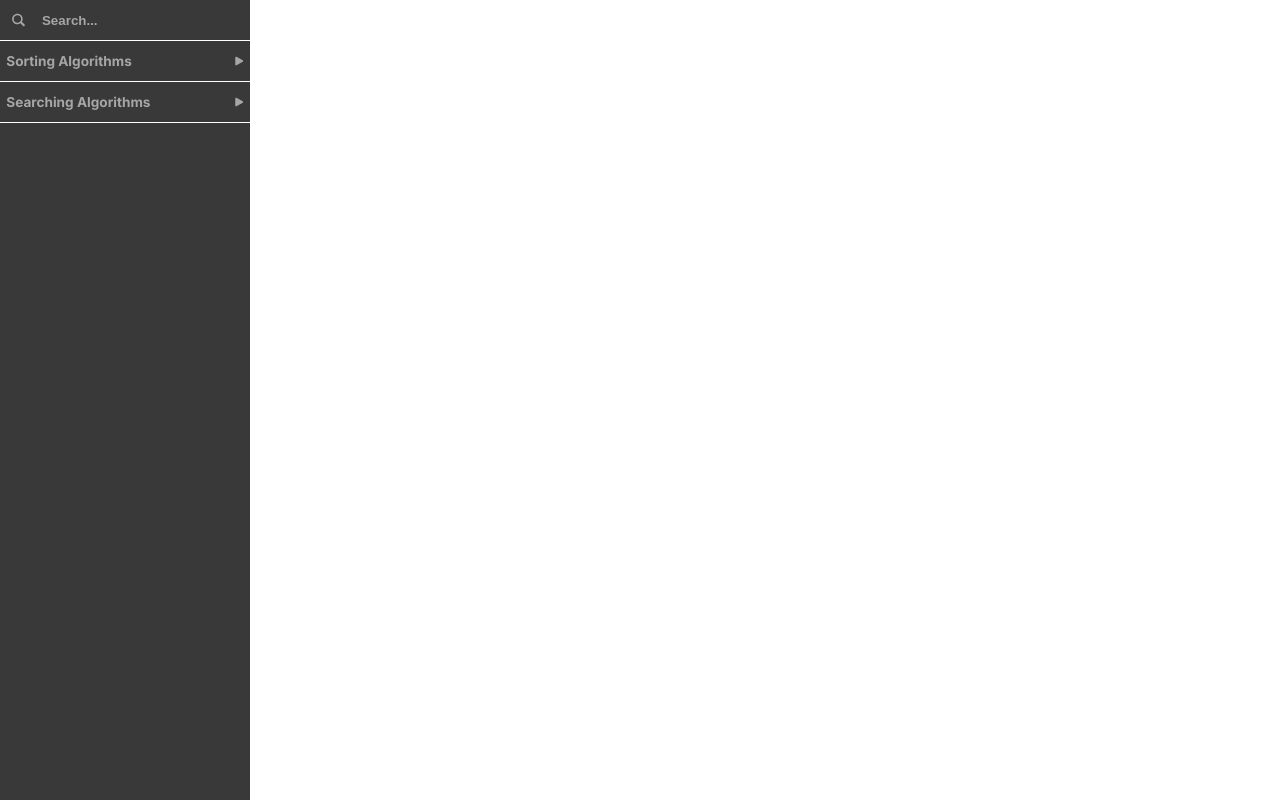
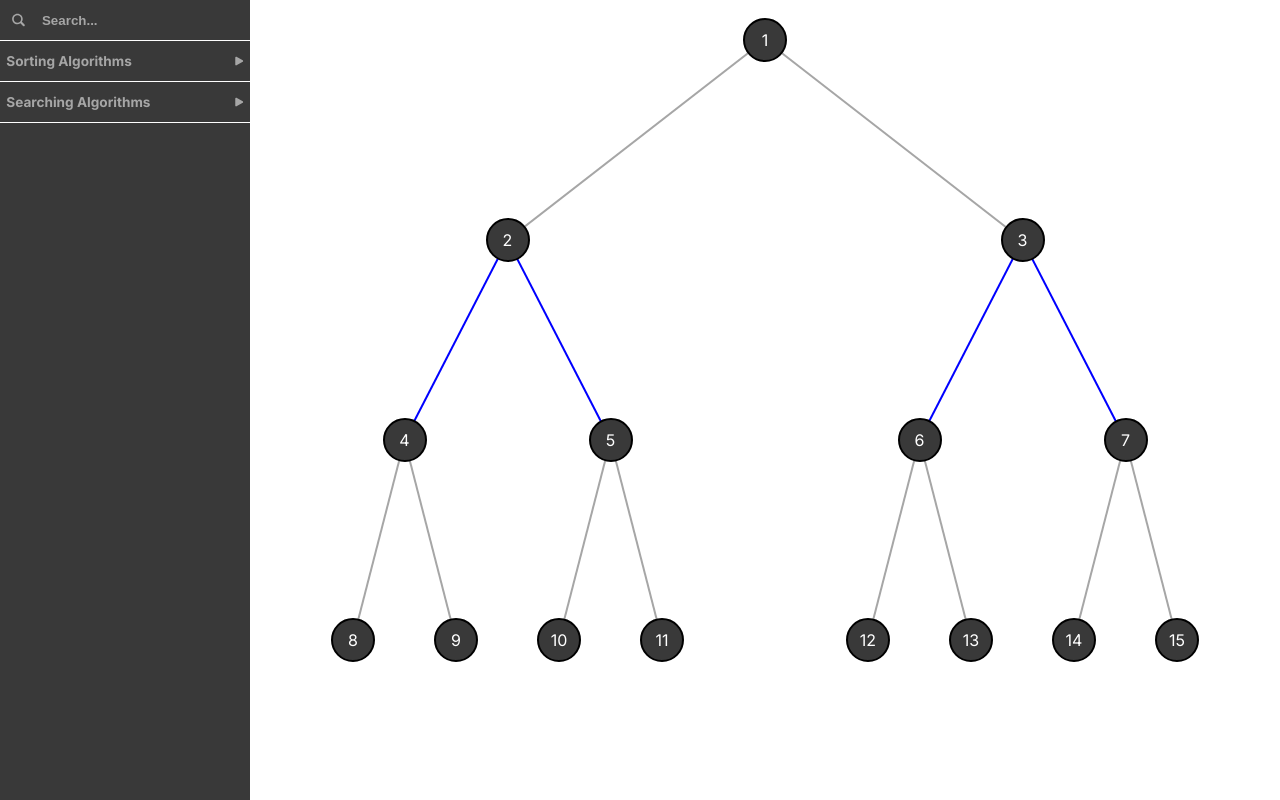
Before and after one commit to DjDister/Algorithms-View, a Next.js app: page / in a window 1280 px wide. Built offline with nearby package versions, Linux system fonts and the light colour scheme.

Commit message:
graph elements

```diff
--- /dev/null
+++ b/public/svg/Line.tsx
@@ -0,0 +1,37 @@
+export default function Line({
+  x1,
+  y1,
+  x2,
+  y2,
+  strokeColor,
+}: {
+  x1: number;
+  y1: number;
+  x2: number;
+  y2: number;
+  strokeColor?: string;
+}) {
+  return (
+    <div
+      style={{
+        width: "100%",
+        height: "100vh",
+        position: "absolute",
+        overflowY: "hidden",
+      }}
+    >
+      <svg height="100%" width="100%">
+        <line
+          x1={`${x1}%`}
+          y1={`${y1}%`}
+          x2={`${x2}%`}
+          y2={`${y2}%`}
+          style={{
+            stroke: strokeColor ? strokeColor : "#a6a6a6",
+            strokeWidth: 2,
+          }}
+        />
+      </svg>
+    </div>
+  );
+}
--- a/src/app/page.tsx
+++ b/src/app/page.tsx
@@ -1,3 +1,9 @@
+import RandomGraph from "@/components/RandomGraph/RandomGraph";
+
 export default function Home() {
-  return <div></div>;
+  return (
+    <div>
+      <RandomGraph />
+    </div>
+  );
 }
--- /dev/null
+++ b/src/components/EdgeWithVertexes/EdgeWithVertexes.tsx
@@ -0,0 +1,55 @@
+import Line from "../../../public/svg/Line";
+import Vertex from "../RandomGraph/Vertex";
+import styles from "./EdgeWithVertexes.module.css";
+
+export default function EdgeWithVertexes({
+  hasTopVertex = true,
+  topVertexValue,
+  hasBottomVertex = false,
+  bottomVertexValue,
+  edgeColor,
+  topX,
+  topY,
+  bottomX,
+  bottomY,
+}: {
+  hasTopVertex?: boolean;
+  topVertexValue?: number;
+  hasBottomVertex?: boolean;
+  bottomVertexValue?: number;
+  edgeColor?: string;
+  topX: number;
+  topY: number;
+  bottomX: number;
+  bottomY: number;
+}) {
+  return (
+    <>
+      {hasTopVertex ? (
+        <div style={{ zIndex: "20" }}>
+          <Vertex
+            positionX={topX}
+            positionY={topY}
+            vertexNumber={topVertexValue ? topVertexValue : 1}
+          />
+        </div>
+      ) : null}
+      <Line
+        x1={topX}
+        y1={topY}
+        x2={bottomX}
+        y2={bottomY}
+        strokeColor={edgeColor}
+      />
+      {hasBottomVertex ? (
+        <div style={{ zIndex: "19" }}>
+          <Vertex
+            positionX={bottomX}
+            positionY={bottomY}
+            vertexNumber={bottomVertexValue ? bottomVertexValue : 0}
+          />
+        </div>
+      ) : null}
+    </>
+  );
+}
--- /dev/null
+++ b/src/components/RandomGraph/RandomGraph.module.css
@@ -0,0 +1,16 @@
+.absoluteGraphBox {
+  position: absolute;
+  right: 0;
+  top: 0;
+  height: 100vh;
+  width: calc(100% - 250px);
+}
+
+.randomGraphBox {
+  display: flex;
+  justify-content: center;
+  align-items: center;
+  position: relative;
+  width: 100%;
+  height: 100%;
+}
--- /dev/null
+++ b/src/components/RandomGraph/RandomGraph.tsx
@@ -0,0 +1,159 @@
+"use client";
+import { useState } from "react";
+import EdgeWithVertexes from "../EdgeWithVertexes/EdgeWithVertexes";
+import styles from "./RandomGraph.module.css";
+import { homedir } from "os";
+
+export default function RandomGraph() {
+  const [highlitedEdge, setHighlitedEdge] = useState(1);
+
+  const edgeHighlightTimeout = async () => {
+    await new Promise((resolve) => setTimeout(resolve, 1000));
+    setHighlitedEdge(highlitedEdge + 1);
+  };
+
+  edgeHighlightTimeout();
+  return (
+    <div className={styles.absoluteGraphBox}>
+      <div className={styles.randomGraphBox}>
+        {/* Krawędzie i wierzchołki dla poziomu 1 */}
+        <EdgeWithVertexes
+          topX={50}
+          topY={5}
+          bottomX={25}
+          bottomY={30}
+          topVertexValue={1}
+          edgeColor={highlitedEdge % 4 === 1 ? "blue" : ""}
+        />
+        <EdgeWithVertexes
+          topX={50}
+          topY={5}
+          bottomX={75}
+          bottomY={30}
+          hasTopVertex={false}
+          edgeColor={highlitedEdge % 4 === 1 ? "blue" : ""}
+        />
+
+        {/* Krawędzie i wierzchołki dla poziomu 2 */}
+        <EdgeWithVertexes
+          topX={25}
+          topY={30}
+          bottomX={15}
+          bottomY={55}
+          topVertexValue={2}
+          edgeColor={highlitedEdge % 4 === 2 ? "blue" : ""}
+        />
+        <EdgeWithVertexes
+          topX={25}
+          topY={30}
+          bottomX={35}
+          bottomY={55}
+          hasTopVertex={false}
+          edgeColor={highlitedEdge % 4 === 2 ? "blue" : ""}
+        />
+
+        <EdgeWithVertexes
+          topX={75}
+          topY={30}
+          bottomX={65}
+          bottomY={55}
+          topVertexValue={3}
+          edgeColor={highlitedEdge % 4 === 2 ? "blue" : ""}
+        />
+        <EdgeWithVertexes
+          topX={75}
+          topY={30}
+          bottomX={85}
+          bottomY={55}
+          hasTopVertex={false}
+          edgeColor={highlitedEdge % 4 === 2 ? "blue" : ""}
+        />
+
+        {/* Krawędzie i wierzchołki dla poziomu 3 */}
+        <EdgeWithVertexes
+          topX={15}
+          topY={55}
+          bottomX={10}
+          bottomY={80}
+          topVertexValue={4}
+          hasBottomVertex={true}
+          bottomVertexValue={8}
+          edgeColor={highlitedEdge % 4 === 3 ? "blue" : ""}
+        />
+        <EdgeWithVertexes
+          topX={15}
+          topY={55}
+          bottomX={20}
+          bottomY={80}
+          hasTopVertex={false}
+          hasBottomVertex={true}
+          bottomVertexValue={9}
+          edgeColor={highlitedEdge % 4 === 3 ? "blue" : ""}
+        />
+
+        <EdgeWithVertexes
+          topX={35}
+          topY={55}
+          bottomX={30}
+          bottomY={80}
+          topVertexValue={5}
+          hasBottomVertex={true}
+          bottomVertexValue={10}
+          edgeColor={highlitedEdge % 4 === 3 ? "blue" : ""}
+        />
+        <EdgeWithVertexes
+          topX={35}
+          topY={55}
+          bottomX={40}
+          bottomY={80}
+          hasTopVertex={false}
+          hasBottomVertex={true}
+          bottomVertexValue={11}
+          edgeColor={highlitedEdge % 4 === 3 ? "blue" : ""}
+        />
+
+        <EdgeWithVertexes
+          topX={65}
+          topY={55}
+          bottomX={60}
+          bottomY={80}
+          topVertexValue={6}
+          hasBottomVertex={true}
+          bottomVertexValue={12}
+          edgeColor={highlitedEdge % 4 === 3 ? "blue" : ""}
+        />
+        <EdgeWithVertexes
+          topX={65}
+          topY={55}
+          bottomX={70}
+          bottomY={80}
+          hasTopVertex={false}
+          hasBottomVertex={true}
+          bottomVertexValue={13}
+          edgeColor={highlitedEdge % 4 === 3 ? "blue" : ""}
+        />
+
+        <EdgeWithVertexes
+          topX={85}
+          topY={55}
+          bottomX={80}
+          bottomY={80}
+          topVertexValue={7}
+          hasBottomVertex={true}
+          bottomVertexValue={14}
+          edgeColor={highlitedEdge % 4 === 3 ? "blue" : ""}
+        />
+        <EdgeWithVertexes
+          topX={85}
+          topY={55}
+          bottomX={90}
+          bottomY={80}
+          hasTopVertex={false}
+          hasBottomVertex={true}
+          bottomVertexValue={15}
+          edgeColor={highlitedEdge % 4 === 3 ? "blue" : ""}
+        />
+      </div>
+    </div>
+  );
+}
--- /dev/null
+++ b/src/components/RandomGraph/Vertex.module.css
@@ -0,0 +1,13 @@
+.vertex {
+  display: flex;
+  justify-content: center;
+  align-items: center;
+  z-index: 100;
+  background-color: #393939;
+  color: white;
+  border-radius: 100%;
+  border: 2px solid black;
+  width: 40px;
+  aspect-ratio: 1/1;
+  transform: translateX(-50%) translateY(-50%);
+}
--- /dev/null
+++ b/src/components/RandomGraph/Vertex.tsx
@@ -0,0 +1,23 @@
+import styles from "./Vertex.module.css";
+export default function Vertex({
+  vertexNumber,
+  positionX,
+  positionY,
+}: {
+  vertexNumber: number;
+  positionX: number;
+  positionY: number;
+}) {
+  return (
+    <div
+      className={styles.vertex}
+      style={{
+        position: "absolute",
+        top: `${positionY}%`,
+        left: `${positionX}%`,
+      }}
+    >
+      {vertexNumber}
+    </div>
+  );
+}
```
Also changed, not shown: src/components/EdgeWithVertexes/EdgeWithVertexes.module.css (added).
